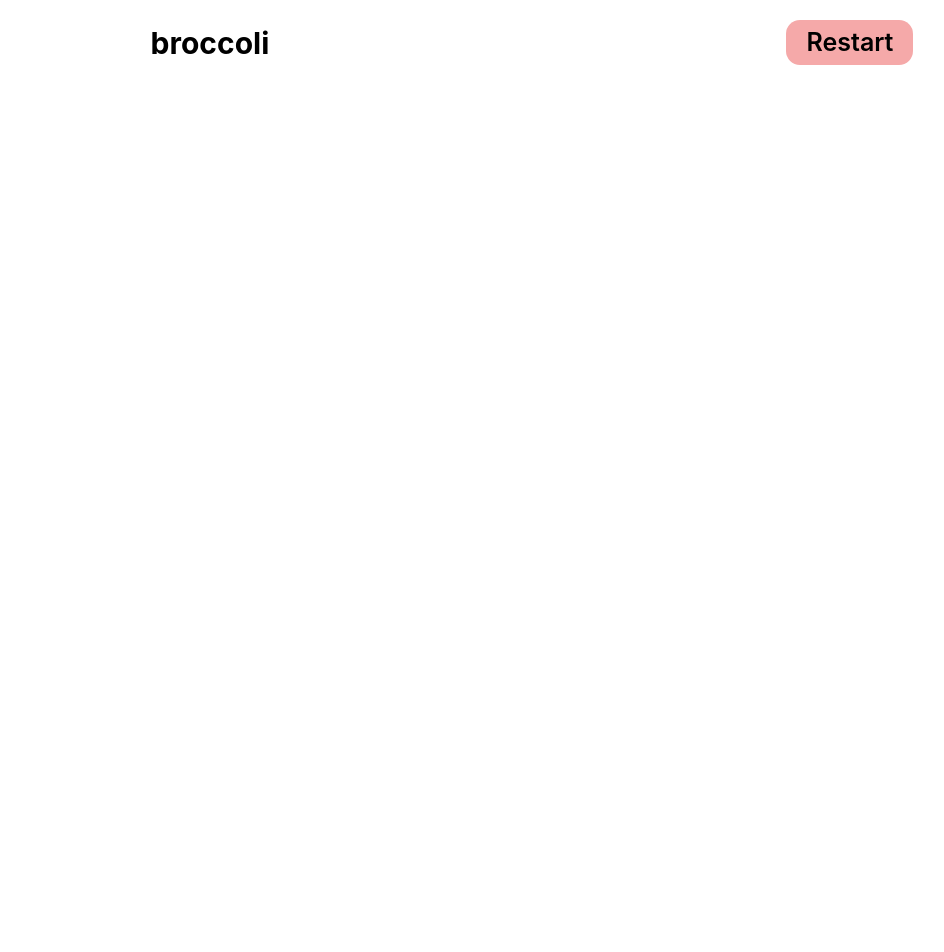
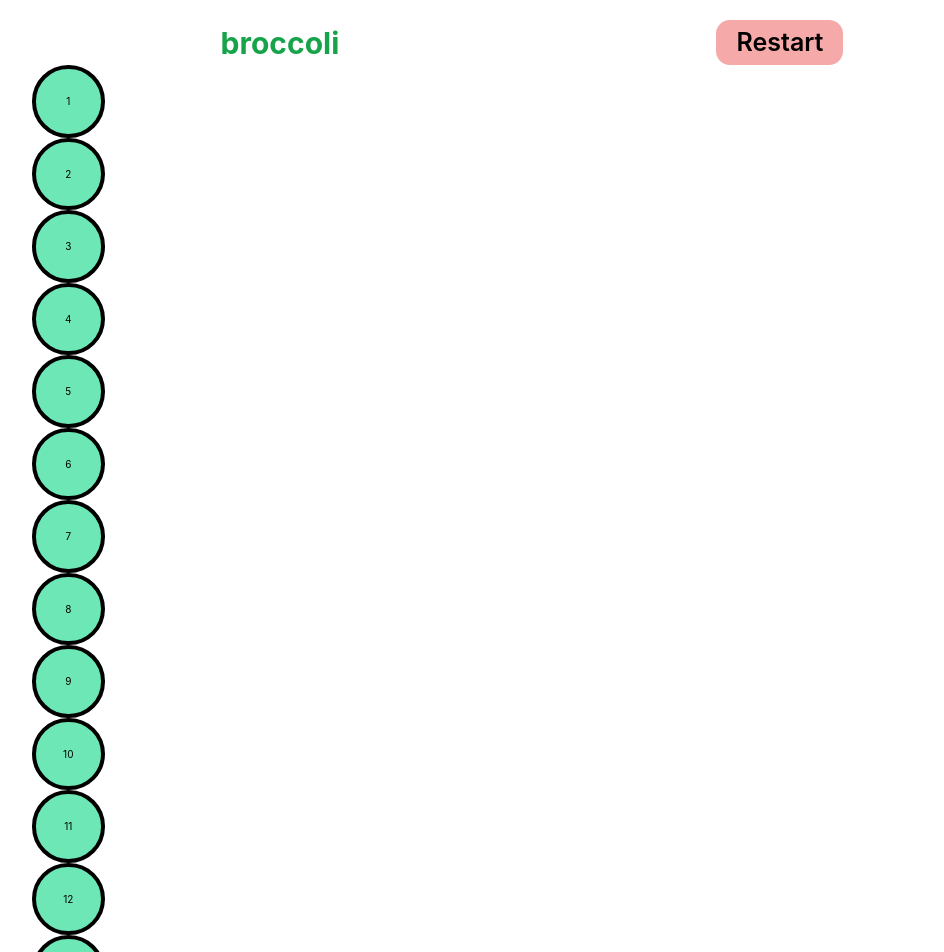
Before and after one commit to fac24/week-5-Peter-Hussain, a React (Vite) app in the folder game/: page / in a window 1280 px wide. Shown: the top 952 px of the page, without its empty margins (108-1052 px from the left). Before the commit the page ends 800 px from the top, so only its background shows below. Built offline with nearby package versions, Linux system fonts and the light colour scheme.

Commit message:
debugging
co-authored-by: Peter <PJSalter@users.noreply.github.com>

```diff
--- a/game/src/App.css
+++ b/game/src/App.css
@@ -126,10 +126,14 @@ table {
 }
 :root {
   font-size: 62.5%;
+  --broccoli-green-600: #16a34a;
+  --broccoli-green-300: #6ee7b7;
+  --black: black;
 }
 
-body {
-  /* background: aquamarine; */
+.page-layout {
+  max-width: 100rem;
+  margin: 0 auto;
 }
 
 .navbar {
@@ -142,6 +146,7 @@ body {
 .logo {
   font-size: 3rem;
   font-weight: bold;
+  color: var(--broccoli-green-600);
 }
 
 .restart-button {
@@ -160,6 +165,6 @@ body {
   height: 7.253rem;
   width: 7.253rem;
   border-radius: 50%;
-  background-color: rgba(3, 66, 46);
+  background-color: var(--broccoli-green-300);
   border: black 0.4rem solid;
 }
--- a/game/src/App.jsx
+++ b/game/src/App.jsx
@@ -1,11 +1,13 @@
 import "./App.css";
 import NavBar from "./components/NavBar";
 import PageLayout from "./components/PageLayout";
+import GameGrid from "./components/GameGrid";
 
 function App() {
   return (
     <PageLayout>
       <NavBar />
+      <GameGrid />
     </PageLayout>
   );
 }
--- a/game/src/components/GameCard.jsx
+++ b/game/src/components/GameCard.jsx
@@ -1,5 +1,6 @@
-import GameCard from "./components/GameCard.jsx";
+import React from "react";
 
 export default function GameCard(props) {
+  console.log("hi");
   return <div className="game-card">{props.children}</div>;
 }
--- a/game/src/components/GameGrid.jsx
+++ b/game/src/components/GameGrid.jsx
@@ -0,0 +1,36 @@
+import React from "react";
+import GameCard from "./GameCard";
+
+export default function GameGrid() {
+  return (
+    <div className="container">
+      <GameCard>1</GameCard>
+      <GameCard>2</GameCard>
+      <GameCard>3</GameCard>
+      <GameCard>4</GameCard>
+      <GameCard>5</GameCard>
+      <GameCard>6</GameCard>
+      <GameCard>7</GameCard>
+      <GameCard>8</GameCard>
+      <GameCard>9</GameCard>
+      <GameCard>10</GameCard>
+      <GameCard>11</GameCard>
+      <GameCard>12</GameCard>
+      <GameCard>13</GameCard>
+
+      <GameCard>1</GameCard>
+      <GameCard>2</GameCard>
+      <GameCard>3</GameCard>
+      <GameCard>4</GameCard>
+      <GameCard>5</GameCard>
+      <GameCard>6</GameCard>
+      <GameCard>7</GameCard>
+      <GameCard>8</GameCard>
+      <GameCard>9</GameCard>
+      <GameCard>10</GameCard>
+      <GameCard>11</GameCard>
+      <GameCard>12</GameCard>
+      <GameCard>13</GameCard>
+    </div>
+  );
+}
```
